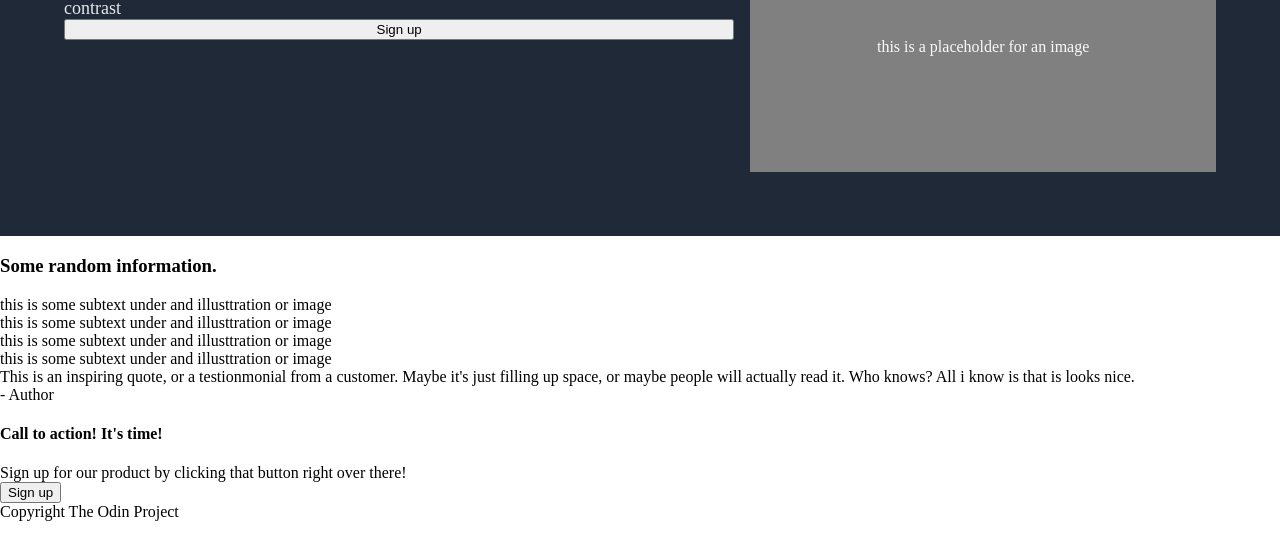
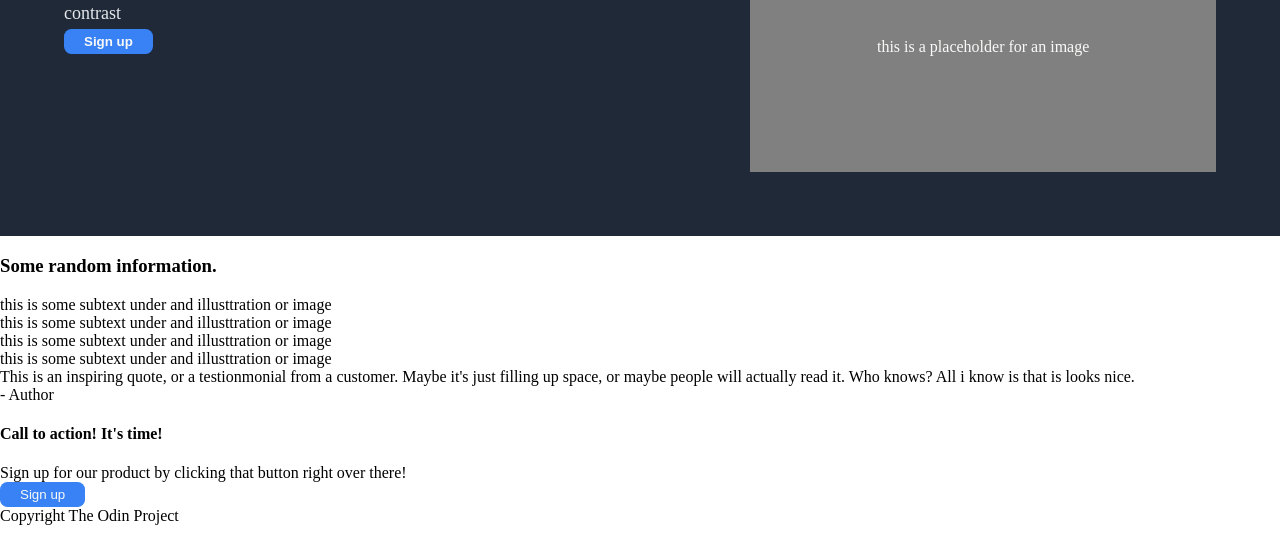
Before and after one commit to Reece-G/landing-page, a plain HTML site: page index.html in a window 1280 px wide. Shown: the part 261-800 px from the top of the page. Drawn offline with Linux system fonts and the light colour scheme.

Commit message:
Complete section one, add sheet button style and finalise styles on section one

```diff
--- a/style.css
+++ b/style.css
@@ -43,6 +43,8 @@ ul {
     display: flex;
     flex-direction: column;
     flex-wrap: wrap;
+    align-items: flex-start;
+    gap: 5px;
 }
 
 h2 {
@@ -56,6 +58,12 @@ h2 {
     font-weight: 400;
     color: #e5e7eb;
 }
+
+.s1-container button {
+    font-weight: 700;
+    flex-grow: 0;
+}
+
 .placeholder {
     width: 500px;
     height: 250px;
@@ -65,3 +73,14 @@ h2 {
 
     background-color: grey;
 }
+
+button {
+    display: flex;
+    justify-content: center;
+    align-items: center;
+    background-color: #3882f6;
+    color: #f9faf8;
+    border-radius: 7.5px;
+    border-style: none;
+    padding: 5px 20px 5px 20px;
+}
```
